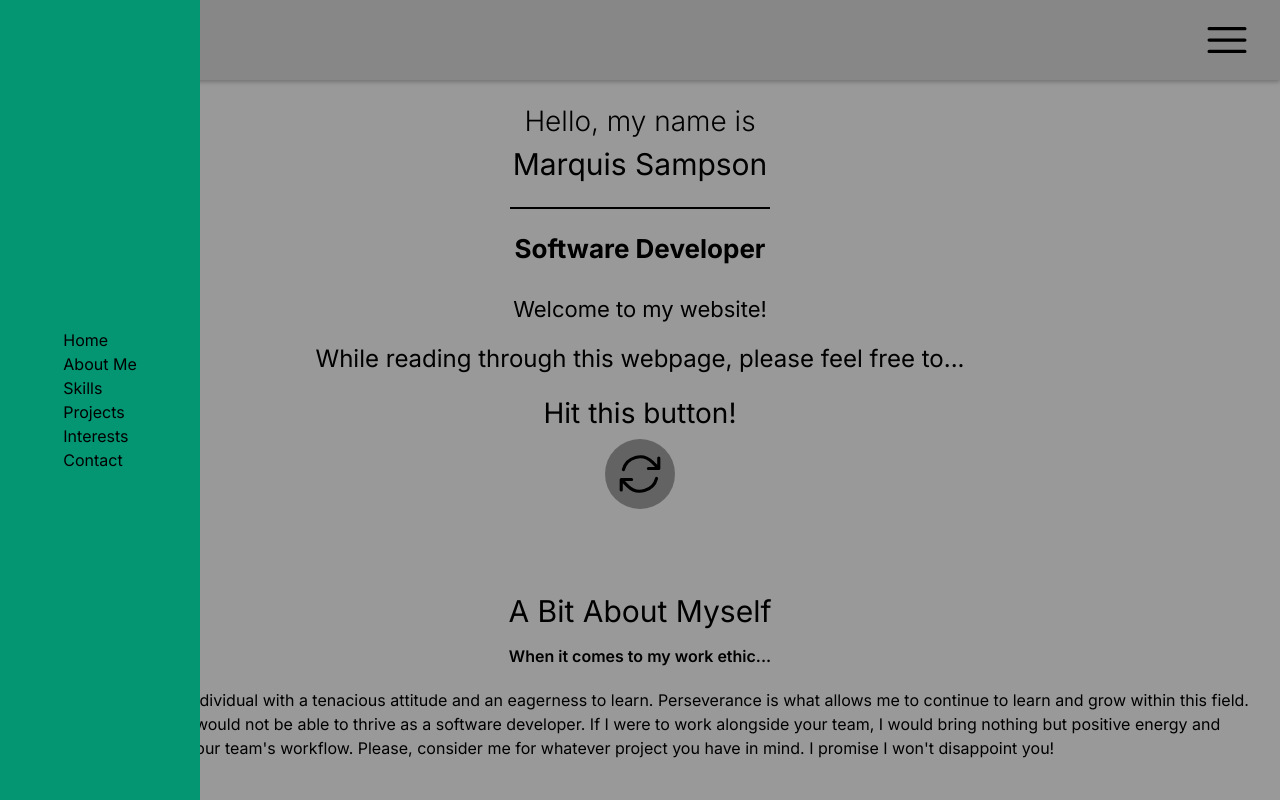
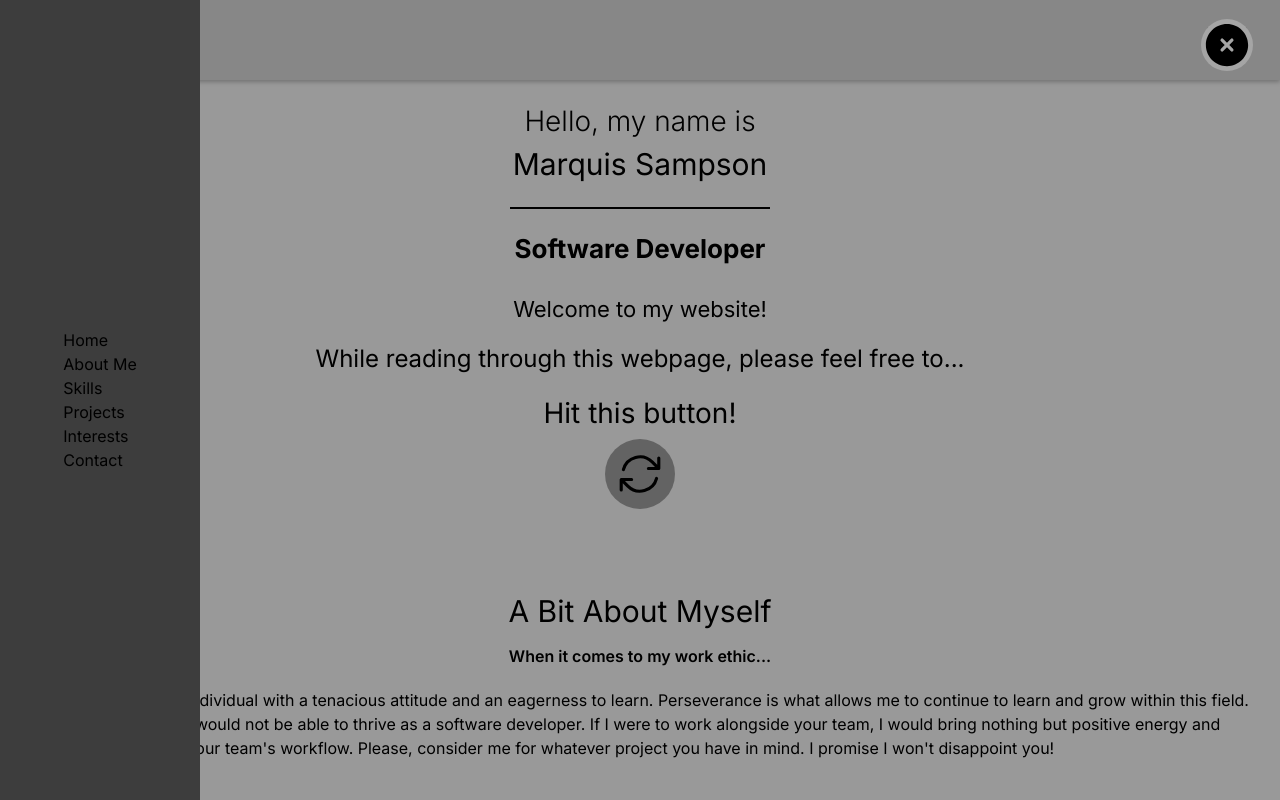
Before and after one commit to Marquis4484/msampson-resume, a Next.js app: page / in a window 1280 px wide. Shown: the top 800 px of the page. Built offline with nearby package versions, Linux system fonts and the light colour scheme.

Commit message:
Fixed button positioning

```diff
--- a/src/components/Sidebar.tsx
+++ b/src/components/Sidebar.tsx
@@ -11,7 +11,7 @@ interface ChildProps {
 export default function Sidebar({ isOpen, setIsOpen }: ChildProps) {
    return (
       <>
-         <div className="w-[200px] h-screen bg-[#049572] fixed flex items-center justify-center z-[2]">
+         <div className="w-[200px] h-screen bg-[#3d3d3d] fixed flex items-center justify-center z-[2]">
             <ul>
                <li>
                   <a href="#Intro">Home</a>
@@ -34,7 +34,7 @@ export default function Sidebar({ isOpen, setIsOpen }: ChildProps) {
             </ul>
          </div>
          <div className="h-screen w-screen bg-[#000000] opacity-[0.4] fixed z-[1]" />
-         <button className="bg-[#A5A5A5] rounded-full h-[55px] w-[55px] fixed">
+         <button className="bg-[#A5A5A5] rounded-full h-[52px] w-[52px] fixed top-0 right-0 my-[19px] mx-[27px] z-[2] ">
             <XCircleIcon className="text-[50px] text-[#000000]" />
          </button>
       </>
```
